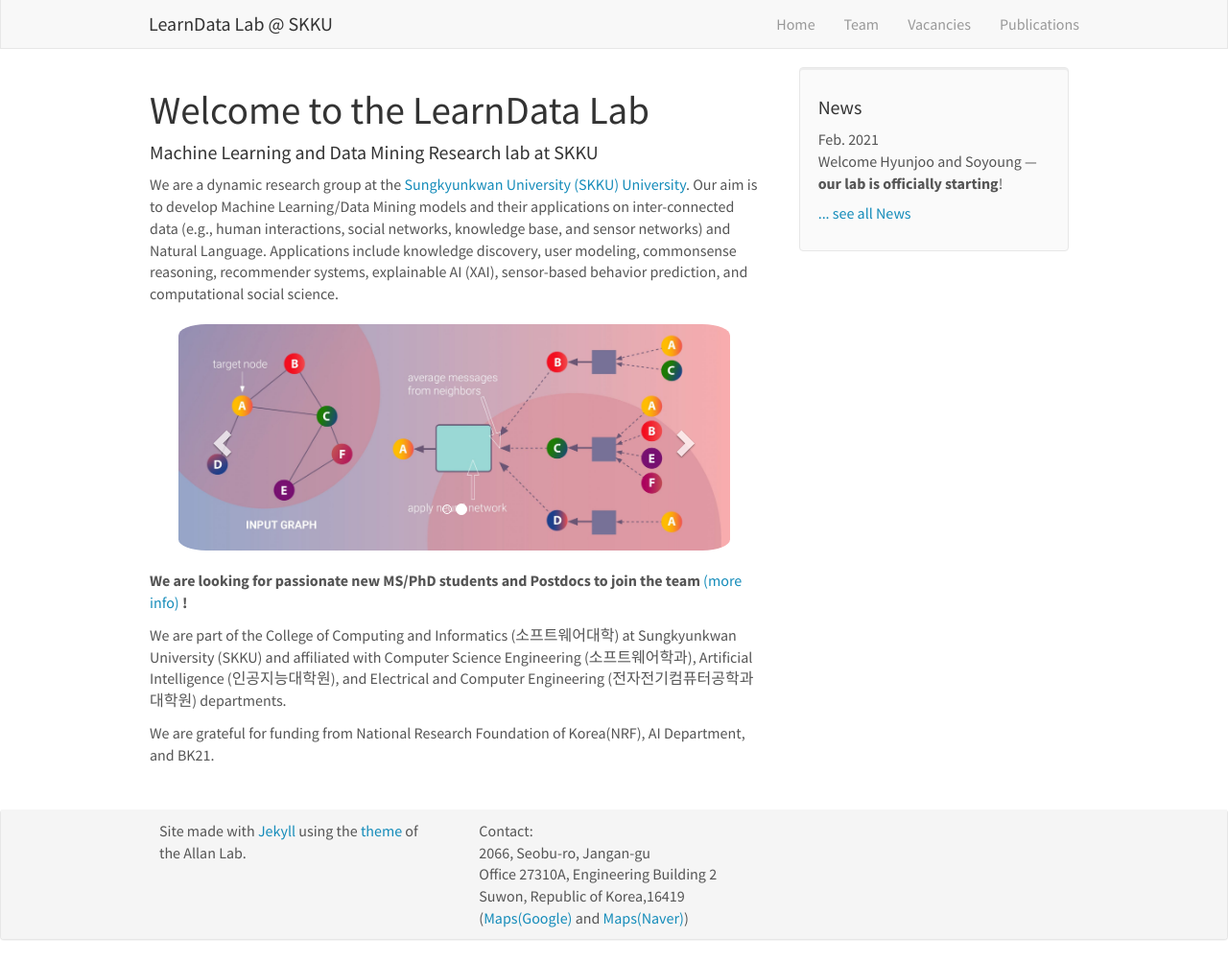
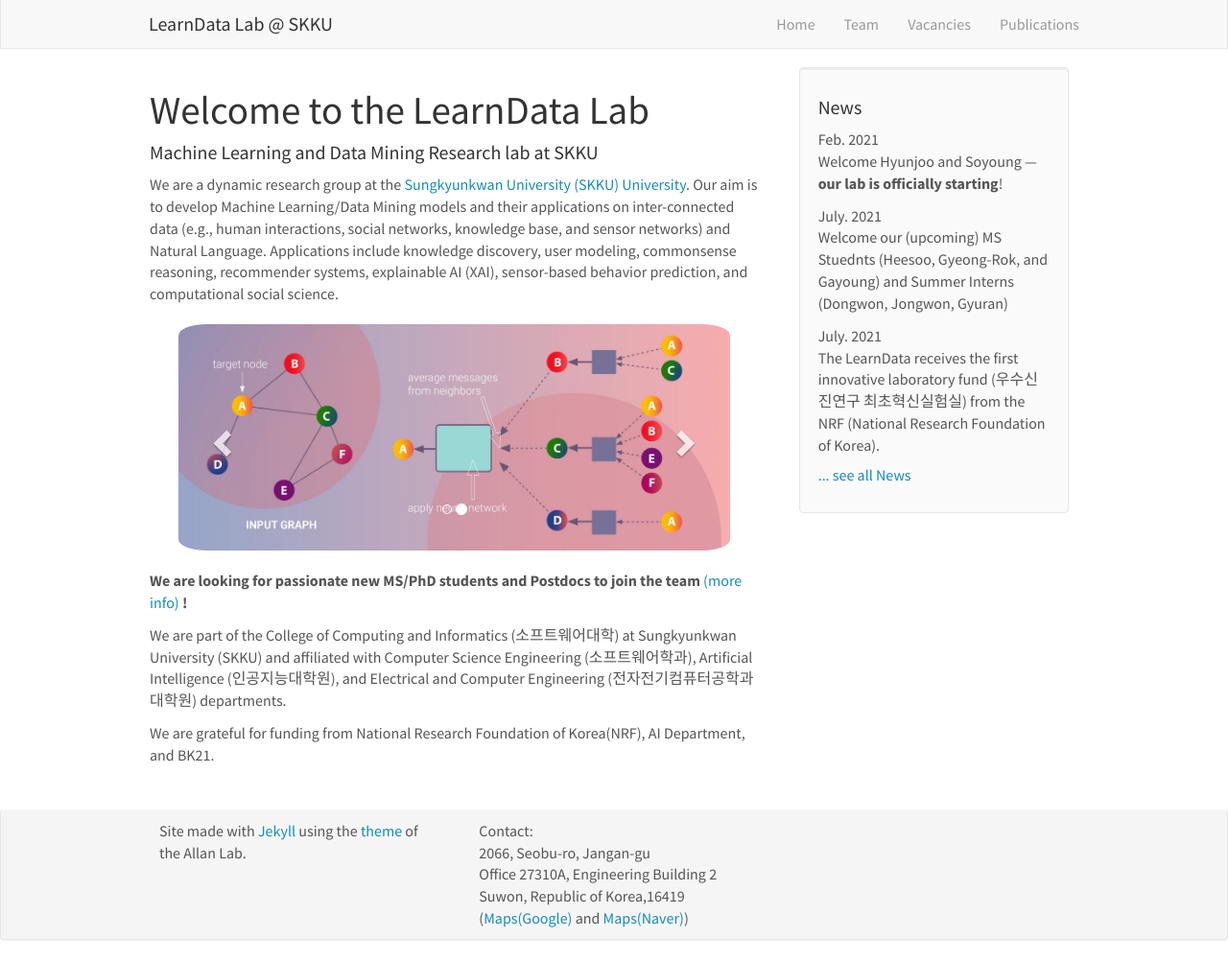
Before and after one commit to learndatalab/learndatalab.github.io, a Jekyll site: the page built from _pages/home.md, in a window 1280 px wide and 1002 px high. Shown: the whole window at 96% size. Built offline with Jekyll 4.4.1, drawn with Linux system fonts in a browser that asks for light colours; nearby versions of some CDN libraries.

Commit message:
Update news.yml

```diff
--- a/_data/news.yml
+++ b/_data/news.yml
@@ -1,3 +1,7 @@
 
 - date: Feb. 2021
   headline: Welcome Hyunjoo and Soyoung — <b> our lab is officially starting</b>!
+- date: July. 2021
+  headline: Welcome our (upcoming) MS Stuednts (Heesoo, Gyeong-Rok, and Gayoung) and Summer Interns (Dongwon, Jongwon, Gyuran)
+- date: July. 2021
+  headline: The LearnData receives the first innovative laboratory fund (우수신진연구 최초혁신실험실) from the NRF (National Research Foundation of Korea).
```
